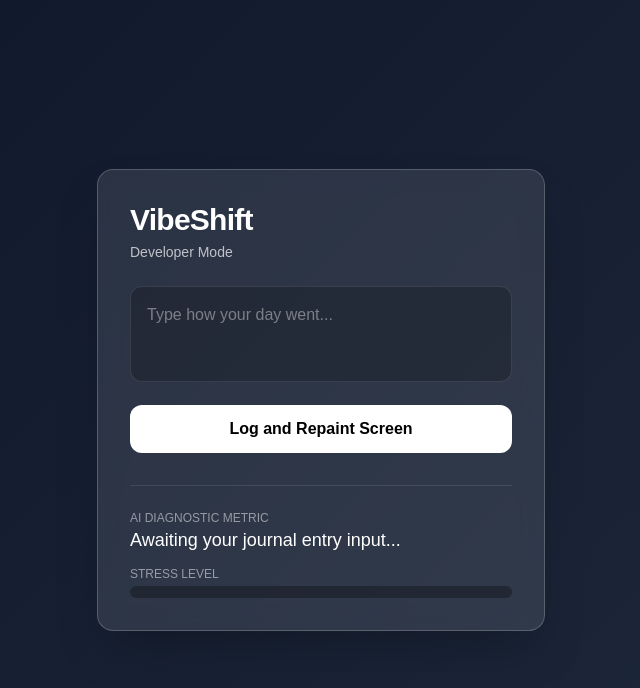
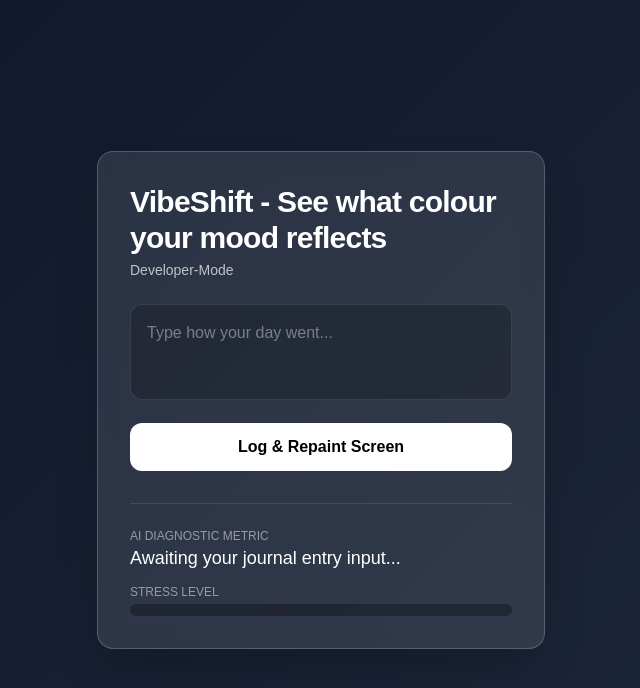
Before and after one commit to sanjanamarri2521/Vibeshift_Devops, a Next.js app: page / in a window 1280 px wide. Shown: the top 688 px of the page, without its empty margins (319-959 px from the left). Built offline with nearby package versions, Linux system fonts and the light colour scheme.

Commit message:
style: update heading and texts

```diff
--- a/src/app/page.tsx
+++ b/src/app/page.tsx
@@ -39,8 +39,8 @@ export default function Home() {
       }}
     >
       <div className="bg-white/10 backdrop-blur-md p-8 rounded-2xl w-full max-w-md shadow-2xl border border-white/20">
-        <h1 className="text-3xl font-bold mb-1 tracking-tight">VibeShift</h1>
-        <p className="text-sm text-white/70 mb-6">Developer Mode</p>
+        <h1 className="text-3xl font-bold mb-1 tracking-tight">VibeShift - See what colour your mood reflects</h1>
+        <p className="text-sm text-white/70 mb-6">Developer-Mode</p>
 
         <form onSubmit={handleSubmit} className="space-y-4">
           <textarea
@@ -54,7 +54,7 @@ export default function Home() {
             disabled={loading}
             className="w-full py-3 rounded-xl bg-white text-black font-semibold hover:bg-white/90 transition-colors disabled:opacity-50"
           >
-            {loading ? 'Analyzing Tone Data...' : 'Log and Repaint Screen'}
+            {loading ? 'Analyzing Tone Data...' : 'Log & Repaint Screen'}
           </button>
         </form>
 
```
